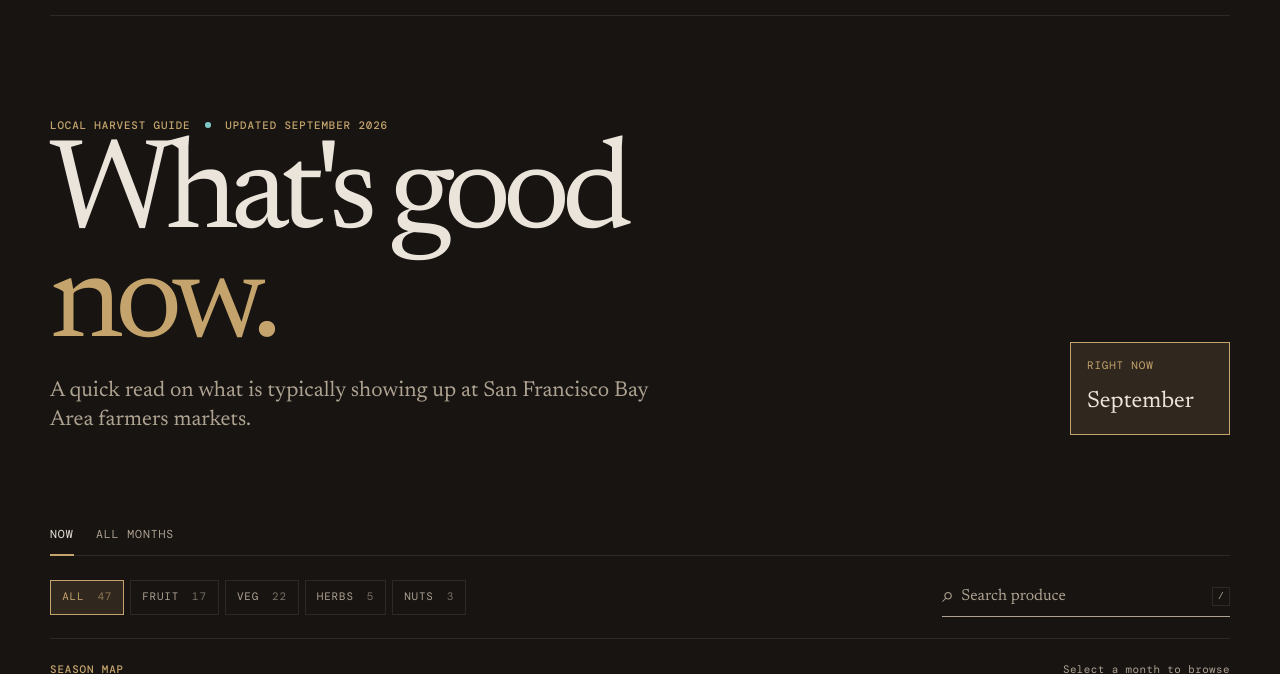
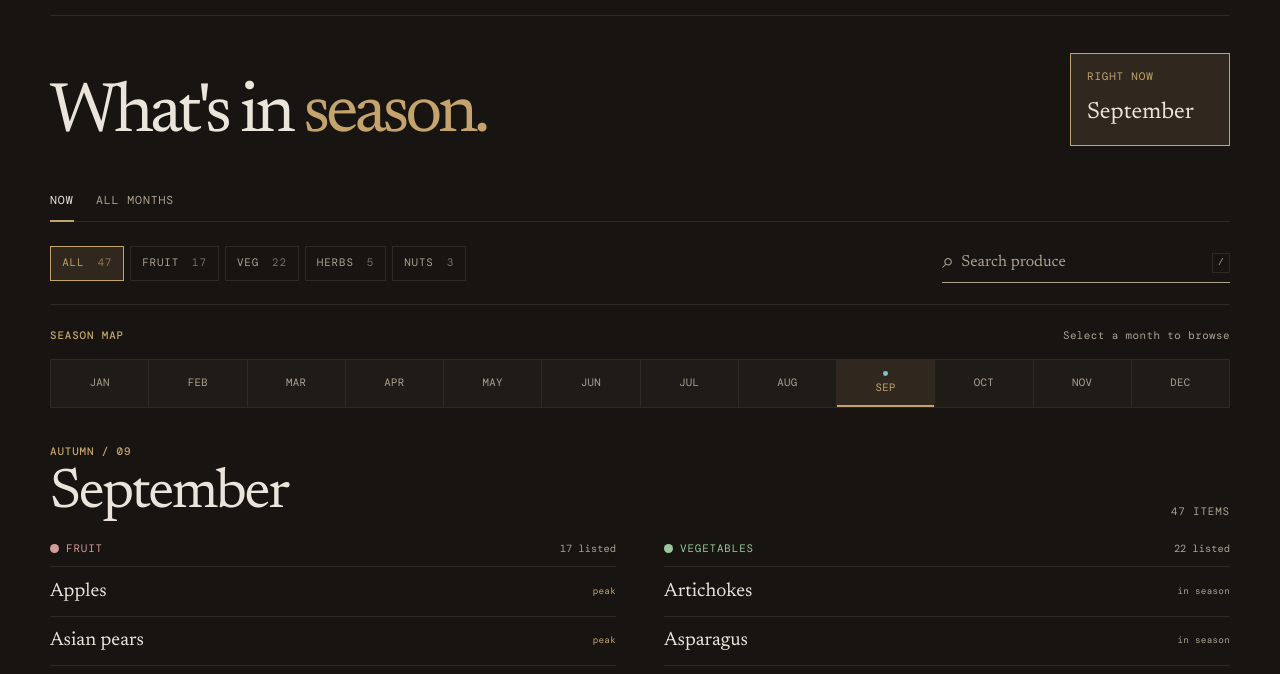
Before and after one commit to epleaner/bay-area-seasonality, a website: page index.html in a window 1280 px wide. Shown: the part 53-727 px from the top of the page. Drawn offline with nearby package versions, Linux system fonts and the light colour scheme.

Commit message:
Simplify and compact seasonality header

```diff
--- a/index.html
+++ b/index.html
@@ -23,9 +23,7 @@
   <main id="main-content" class="page-shell">
     <section class="intro" aria-labelledby="page-title">
       <div>
-        <p class="eyebrow">Local harvest guide <span class="eyebrow-dot" aria-hidden="true"></span> Updated September 2026</p>
-        <h1 id="page-title">What's good <em>now.</em></h1>
-        <p class="lede">A quick read on what is typically showing up at San Francisco Bay Area farmers markets.</p>
+        <h1 id="page-title">What's in <em>season.</em></h1>
       </div>
       <div class="now-stamp" aria-label="Current month">
         <span class="now-stamp__label">RIGHT NOW</span>
--- a/styles.css
+++ b/styles.css
@@ -37,13 +37,12 @@ button { color: inherit; }
 .brand-slash { color: var(--accent); margin: 0 .3rem; }
 .text-button { border: 0; padding: .4rem 0; background: transparent; color: var(--muted); cursor: pointer; }
 .text-button:hover { color: var(--accent); font-style: italic; }
-.intro { display: grid; grid-template-columns: minmax(0, 1fr) auto; gap: 2rem; padding: clamp(3rem, 8vw, 7rem) 0 clamp(2.5rem, 6vw, 5rem); align-items: end; }
+.intro { display: grid; grid-template-columns: minmax(0, 1fr) auto; gap: 2rem; padding: 2.35rem 0 2rem; align-items: end; }
 .eyebrow, .section-kicker { margin: 0; color: var(--accent); font-weight: 500; }
 .eyebrow-dot { display: inline-block; width: .35rem; height: .35rem; margin: 0 .45rem .08rem; border-radius: 50%; background: var(--teal); }
 h1, h2, p { margin-top: 0; }
-h1 { max-width: 9ch; margin: .6rem 0 1rem; font-size: clamp(3.5rem, 10vw, 8rem); font-weight: 400; letter-spacing: -.065em; line-height: .85; }
+h1 { max-width: 12ch; margin: 0; font-size: clamp(2.8rem, 6vw, 4.4rem); font-weight: 400; letter-spacing: -.06em; line-height: .9; }
 h1 em { color: var(--accent); font-style: normal; }
-.lede { max-width: 40rem; margin: 0; color: var(--muted); font-size: clamp(1.1rem, 2vw, 1.35rem); line-height: 1.35; }
 .now-stamp { min-width: 10rem; padding: .9rem 1rem 1rem; border: 1px solid var(--accent); background: var(--accent-soft); }
 .now-stamp__label { display: block; color: var(--accent); }
 .now-stamp strong { display: block; margin-top: .7rem; color: var(--ink); font-size: 1.45rem; font-weight: 400; }
@@ -98,7 +97,6 @@ h2 { margin: .35rem 0 0; font-size: clamp(2rem, 5vw, 3.5rem); font-weight: 400;
 .produce-name { font-size: 1.2rem; }
 .season-chip { flex: 0 0 auto; color: var(--muted); font-size: .58rem; letter-spacing: .03em; text-transform: none; }
 .season-chip.is-peak { color: var(--accent); }
-.season-chip.is-peak::before { content: 'peak · '; text-transform: uppercase; }
 
 .month-overview { display: grid; grid-template-columns: repeat(3, minmax(0, 1fr)); gap: 1px; border: 1px solid var(--rule); background: var(--rule); }
 .month-card { min-height: 14rem; padding: 1.1rem; background: var(--panel); cursor: pointer; }
@@ -147,7 +145,7 @@ button:focus-visible, input:focus-visible, a:focus-visible, summary:focus-visibl
   body { font-size: 17px; }
   .brand-lockup { font-size: .58rem; }
   .text-button { font-size: .6rem; }
-  h1 { font-size: 4.2rem; }
+  h1 { font-size: 3rem; }
   .filter-button { flex: 1; padding-inline: .35rem; }
   .filter-group { width: 100%; }
   .month-selector__hint { font-size: .56rem; }
```
